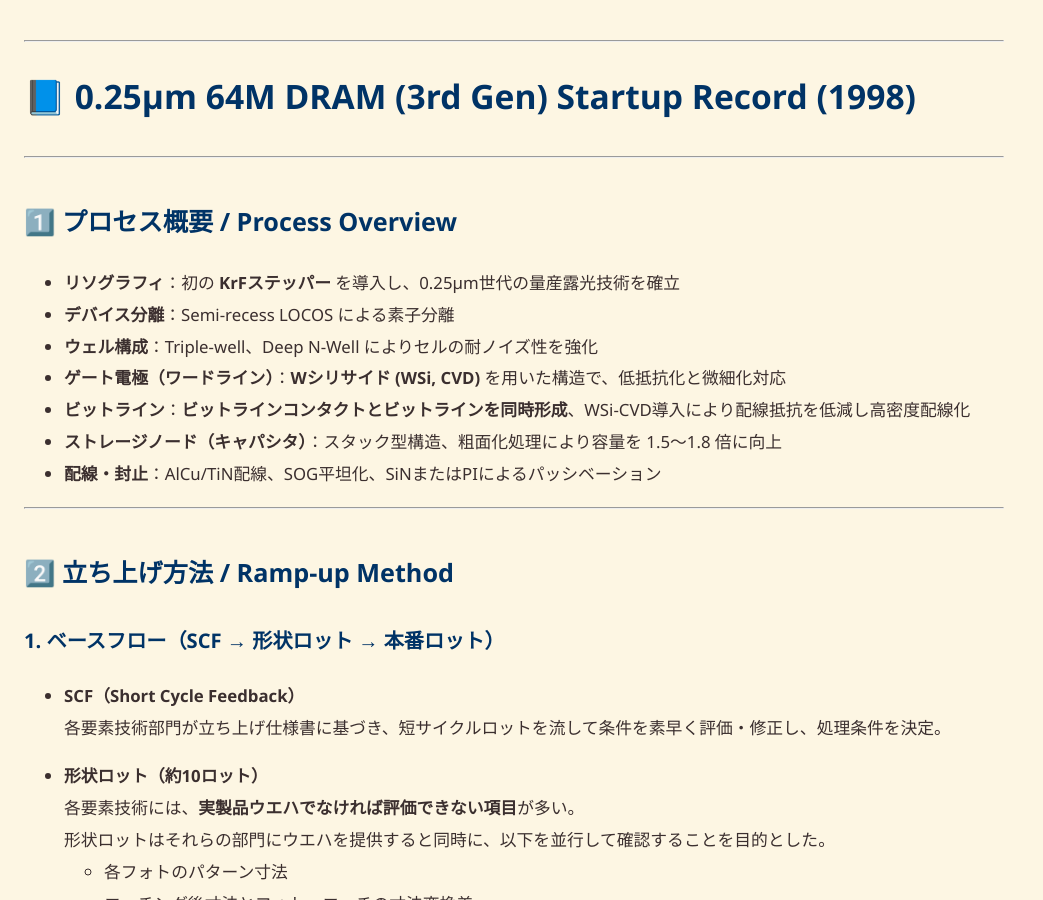
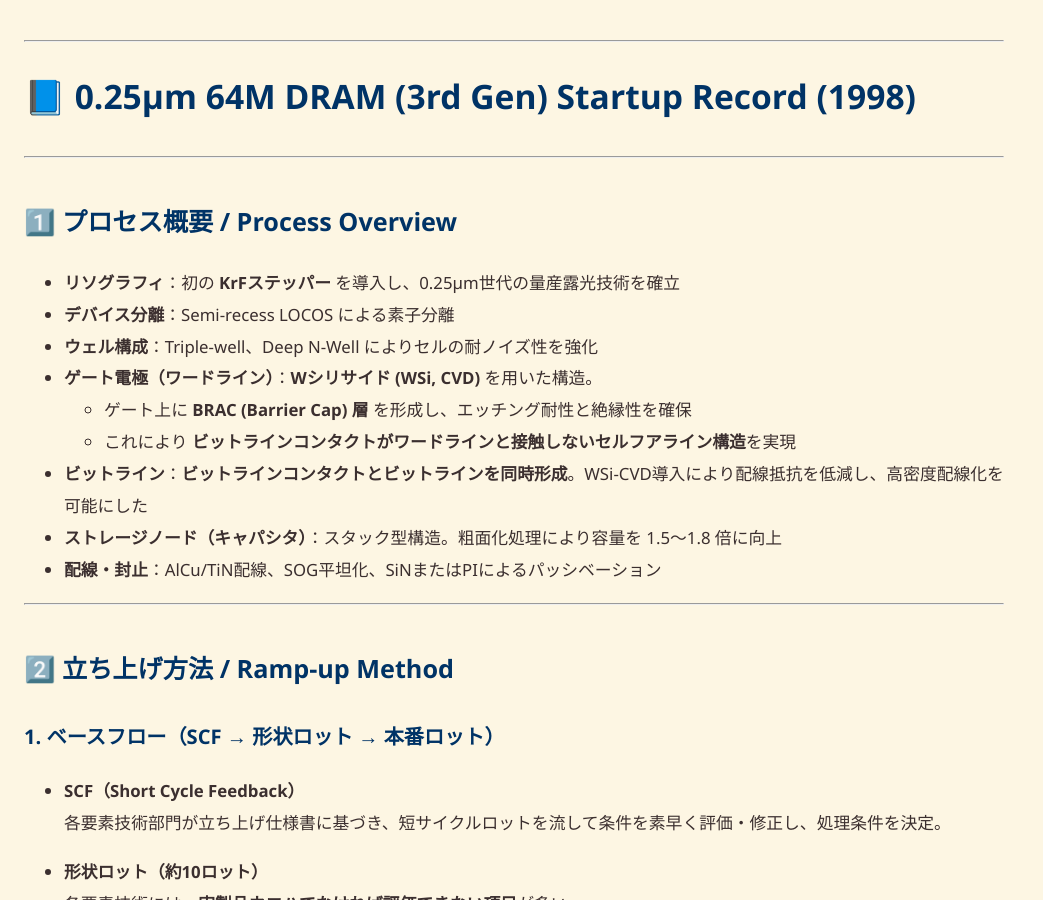
Before and after one commit to Samizo-AITL/Edusemi-Plus, a Jekyll site: the page built from archive/paper/dram_vsram/01_DRAM_Startup_0.25um.md, in a window 1280 px wide and 900 px high. Shown: the whole window, without its empty margins (0-1043 px from the left). Built offline with Jekyll 4.4.1, drawn with Linux system fonts in a browser that asks for light colours.

Commit message:
Update 01_DRAM_Startup_0.25um.md

```diff
--- a/archive/paper/dram_vsram/01_DRAM_Startup_0.25um.md
+++ b/archive/paper/dram_vsram/01_DRAM_Startup_0.25um.md
@@ -14,9 +14,11 @@ title: "0.25µm 64M DRAM (3rd Gen) Startup Record (1998)"
 - **リソグラフィ**：初の **KrFステッパー** を導入し、0.25µm世代の量産露光技術を確立
 - **デバイス分離**：Semi-recess LOCOS による素子分離
 - **ウェル構成**：Triple-well、Deep N-Well によりセルの耐ノイズ性を強化
-- **ゲート電極（ワードライン）**：**Wシリサイド (WSi, CVD)** を用いた構造で、低抵抗化と微細化対応
-- **ビットライン**：**ビットラインコンタクトとビットラインを同時形成**、WSi-CVD導入により配線抵抗を低減し高密度配線化
-- **ストレージノード（キャパシタ）**：スタック型構造、粗面化処理により容量を 1.5〜1.8 倍に向上
+- **ゲート電極（ワードライン）**：**Wシリサイド (WSi, CVD)** を用いた構造。
+  - ゲート上に **BRAC (Barrier Cap) 層** を形成し、エッチング耐性と絶縁性を確保
+  - これにより **ビットラインコンタクトがワードラインと接触しないセルフアライン構造**を実現
+- **ビットライン**：**ビットラインコンタクトとビットラインを同時形成**。WSi-CVD導入により配線抵抗を低減し、高密度配線化を可能にした
+- **ストレージノード（キャパシタ）**：スタック型構造。粗面化処理により容量を 1.5〜1.8 倍に向上
 - **配線・封止**：AlCu/TiN配線、SOG平坦化、SiNまたはPIによるパッシベーション
 
 ---
```
